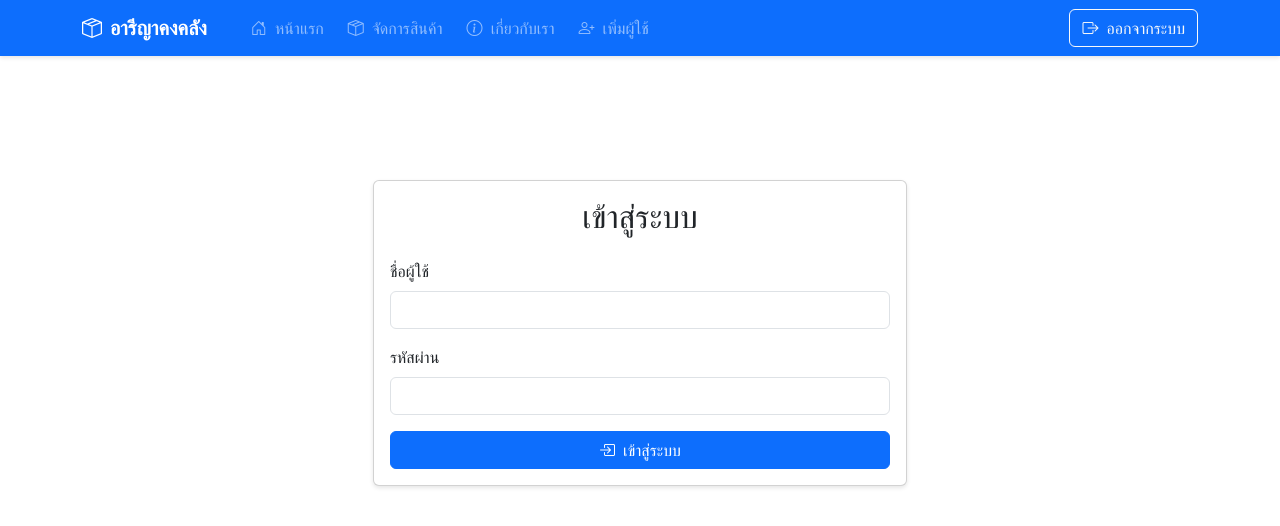
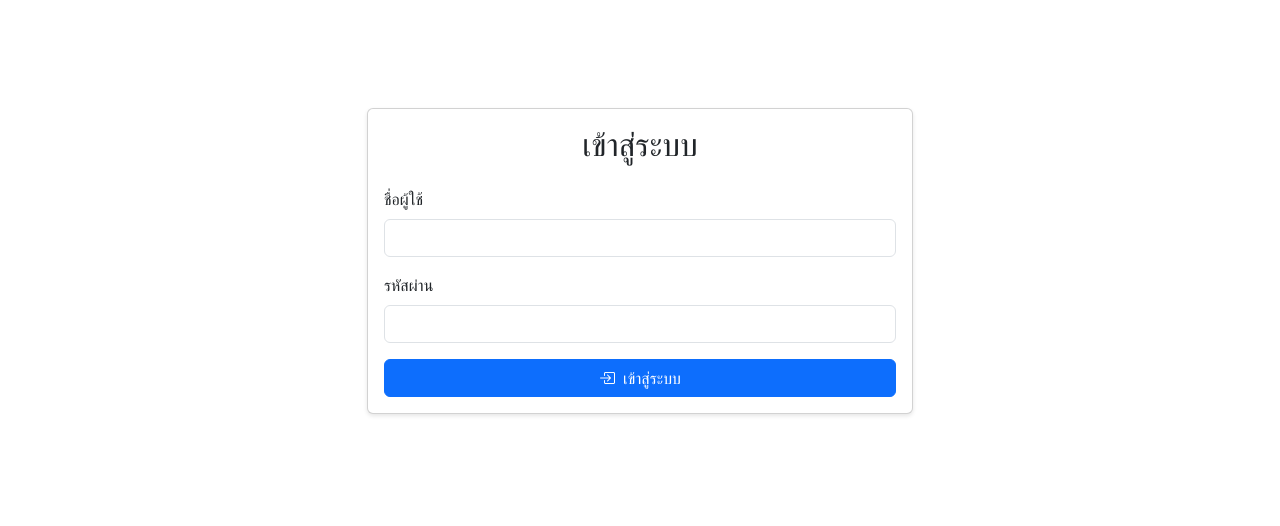
Before and after one commit to ThanaboonChantasawat/Angular-Project-319, an Angular app: page / in a window 1280 px wide. Shown: the top 526 px of the page. Built offline with nearby package versions, Linux system fonts and the light colour scheme; sample sign-in values are in the browser's storage.

Commit message:
update landing page

```diff
--- a/src/app/app.component.css
+++ b/src/app/app.component.css
@@ -87,3 +87,7 @@
       background-color: rgba(255,255,255,0.2);
     }
   }
+
+  .logged-in-container {
+    min-height: 100vh;
+  }
--- a/src/app/app.component.html
+++ b/src/app/app.component.html
@@ -1,8 +1,6 @@
 <!-- app.component.html -->
-<nav
-  class="navbar navbar-expand-lg navbar-dark bg-primary fixed-top"
-  *ngIf="authService.isLoggedIn()"
->
+<!-- Navbar -->
+<nav class="navbar navbar-expand-lg navbar-dark bg-primary fixed-top" *ngIf="shouldShowNavbar()">
   <div class="container">
     <a class="navbar-brand" routerLink="/home">
       <i class="bi bi-box-seam me-2"></i>{{ title | custom }}
@@ -10,19 +8,10 @@
     <button class="navbar-toggler" type="button" (click)="toggleMenu()">
       <span class="navbar-toggler-icon"></span>
     </button>
-    <div
-      class="collapse navbar-collapse"
-      [ngClass]="{ show: isMenuOpen }"
-      id="navbarNav"
-    >
+    <div class="collapse navbar-collapse" [ngClass]="{'show': isMenuOpen}">
       <ul class="navbar-nav me-auto">
         <li class="nav-item">
-          <a
-            class="nav-link"
-            routerLink="/home"
-            routerLinkActive="active"
-            [routerLinkActiveOptions]="{ exact: true }"
-          >
+          <a class="nav-link" routerLink="/home" routerLinkActive="active">
             <i class="bi bi-house-door me-1"></i> หน้าแรก
           </a>
         </li>
@@ -51,46 +40,25 @@
   </div>
 </nav>
 
-<main class="container py-5 mt-4" *ngIf="authService.isLoggedIn()">
-  <router-outlet></router-outlet>
-</main>
-
-<div *ngIf="!authService.isLoggedIn()">
+<!-- Content -->
+<div [ngClass]="{'mt-5 pt-4': shouldShowNavbar()}">
   <router-outlet></router-outlet>
 </div>
 
 <!-- Logout Modal -->
-<div
-  class="modal fade"
-  id="logoutModal"
-  data-bs-backdrop="static"
-  tabindex="-1"
-  aria-labelledby="logoutModalLabel"
-  aria-hidden="true"
->
+<div class="modal fade" id="logoutModal" data-bs-backdrop="static" tabindex="-1">
   <div class="modal-dialog modal-dialog-centered">
     <div class="modal-content">
       <div class="modal-header">
-        <h5 class="modal-title" id="logoutModalLabel">ยืนยันการออกจากระบบ</h5>
-        <button
-          type="button"
-          class="btn-close"
-          aria-label="Close"
-          (click)="closeLogoutModal()"
-        ></button>
+        <h5 class="modal-title">ยืนยันการออกจากระบบ</h5>
+        <button type="button" class="btn-close" (click)="closeLogoutModal()"></button>
       </div>
-      <div class="modal-body">คุณต้องการออกจากระบบใช่หรือไม่?</div>
+      <div class="modal-body">
+        คุณต้องการออกจากระบบใช่หรือไม่?
+      </div>
       <div class="modal-footer">
-        <button
-          type="button"
-          class="btn btn-secondary"
-          (click)="closeLogoutModal()"
-        >
-          ยกเลิก
-        </button>
-        <button type="button" class="btn btn-primary" (click)="confirmLogout()">
-          ยืนยัน
-        </button>
+        <button type="button" class="btn btn-secondary" (click)="closeLogoutModal()">ยกเลิก</button>
+        <button type="button" class="btn btn-primary" (click)="confirmLogout()">ยืนยัน</button>
       </div>
     </div>
   </div>
--- a/src/app/app.component.ts
+++ b/src/app/app.component.ts
@@ -1,6 +1,6 @@
 import { Component } from '@angular/core';
 import { CommonModule } from '@angular/common';
-import { RouterModule } from '@angular/router';
+import { RouterModule, Router } from '@angular/router';
 import { CustomPipe } from './custom.pipe';
 import { AuthService } from './auth/auth.service';
 import { Modal } from 'bootstrap';
@@ -21,7 +21,20 @@ export class AppComponent {
   private logoutModal?: Modal;
   isMenuOpen = false;
 
-  constructor(public authService: AuthService) {}
+  constructor(
+    public authService: AuthService,
+    private router: Router
+  ) {}
+
+  // Check if current route is login or root
+  isLoginPage(): boolean {
+    return this.router.url === '/login' || this.router.url === '/';
+  }
+
+  // Check if navbar should be visible
+  shouldShowNavbar(): boolean {
+    return this.authService.isLoggedIn() && !this.isLoginPage();
+  }
 
   toggleMenu() {
     this.isMenuOpen = !this.isMenuOpen;
@@ -31,8 +44,7 @@ export class AppComponent {
     const modalEl = document.getElementById('logoutModal');
     if (modalEl) {
       this.logoutModal = new Modal(modalEl, {
-        backdrop: 'static',
-        keyboard: false
+        backdrop: 'static'
       });
       this.logoutModal.show();
     }
@@ -45,6 +57,7 @@ export class AppComponent {
   confirmLogout() {
     this.authService.logout();
     this.closeLogoutModal();
+    this.router.navigate(['/login']);
   }
 
   ngOnDestroy() {
```
